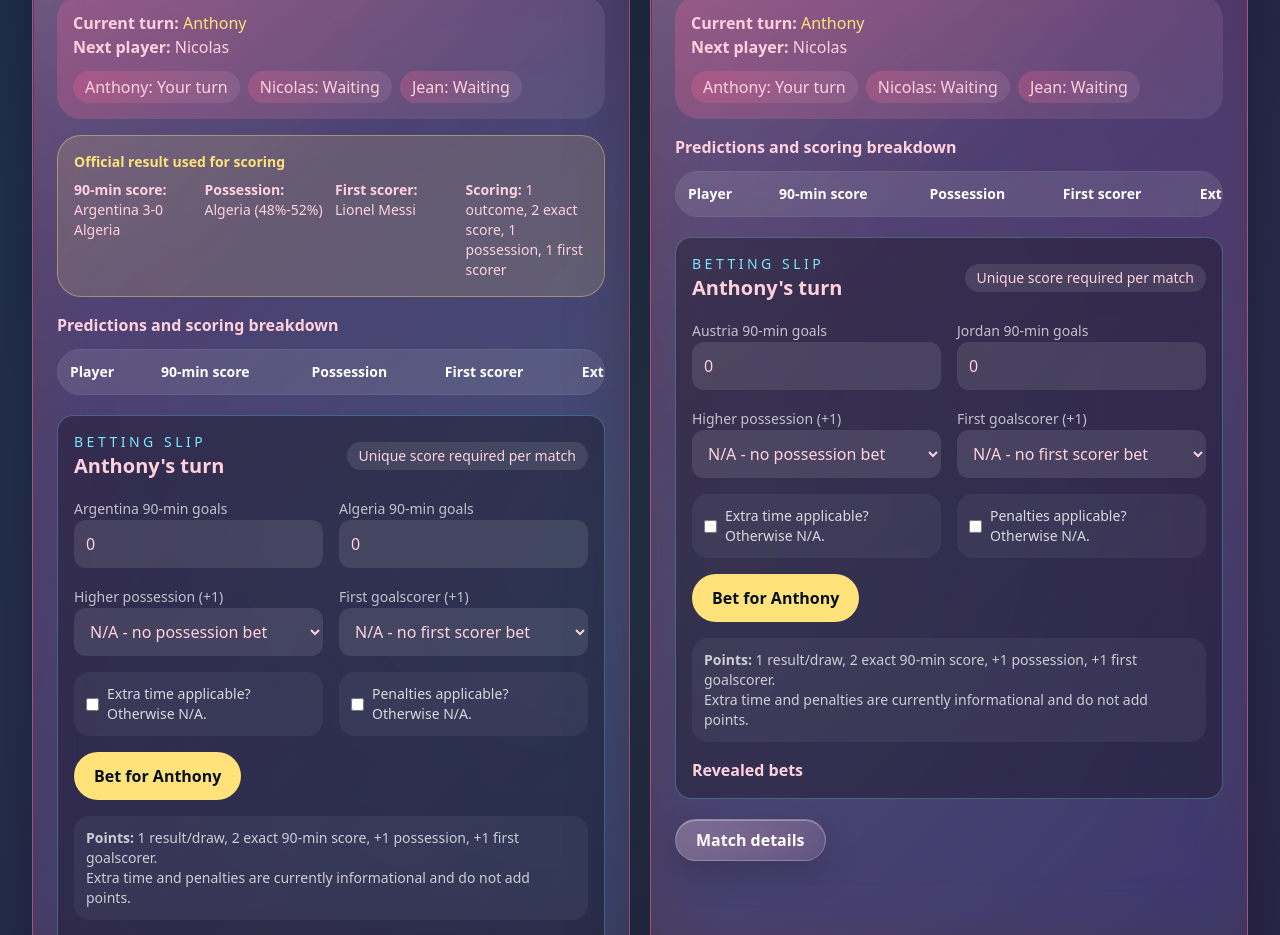
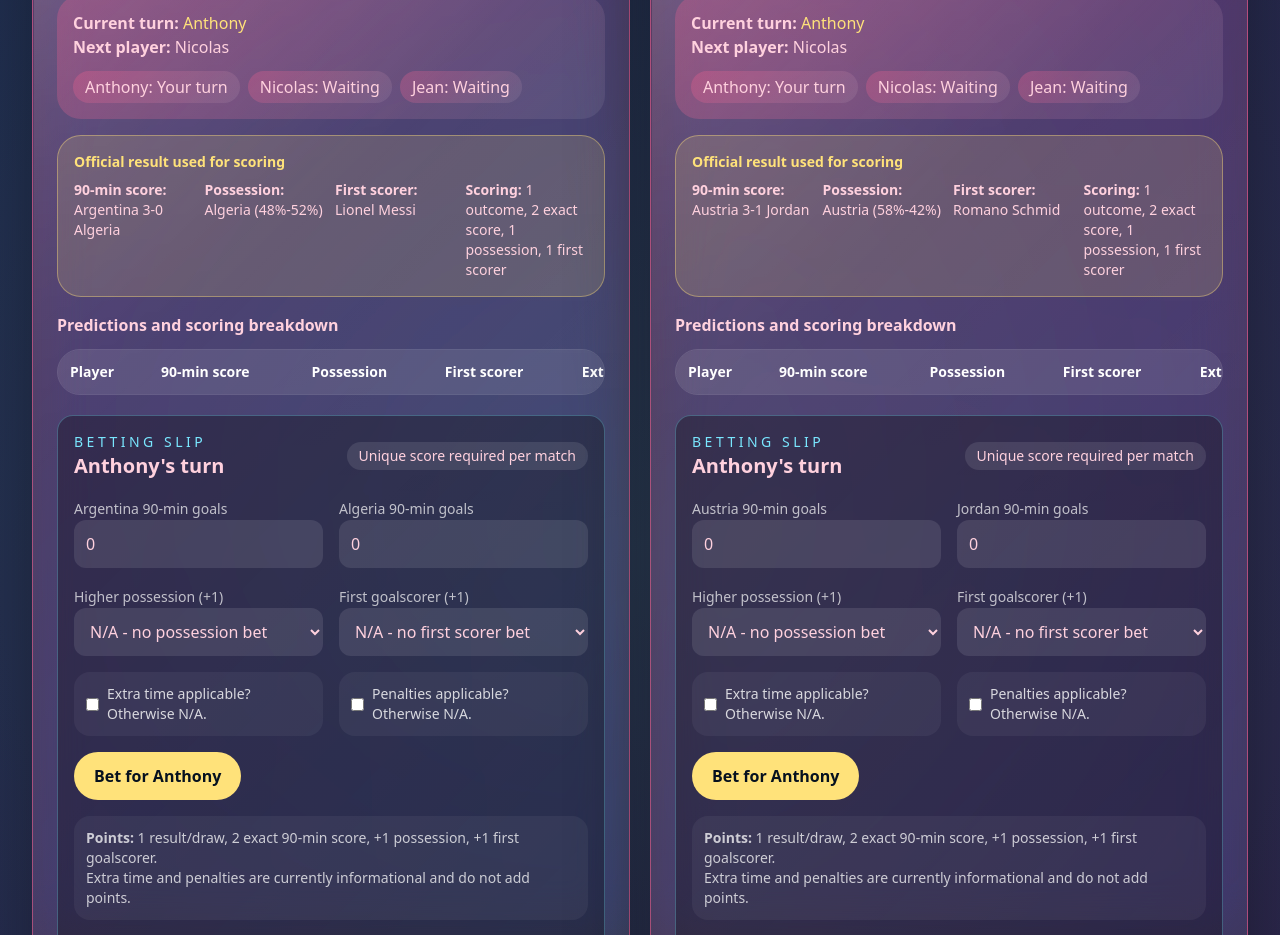
Before and after one commit to johndxb84-stack/WC2026, a Next.js app: page / in a window 1280 px wide. Shown: the part 4420-5355 px from the top of the page. Built offline with nearby package versions, Linux system fonts and the light colour scheme.

Commit message:
Display calculated points from visible bets

```diff
--- a/app/api/results/route.ts
+++ b/app/api/results/route.ts
@@ -131,6 +131,19 @@ const manualResultOverrides: StoredResult[] = [
     awayPenaltyScore: null,
     confirmedAt: '2026-06-17T02:30:00.000Z',
   },
+  {
+    fixtureId: 'match-20',
+    homeScore90: 3,
+    awayScore90: 1,
+    homePossession: 58,
+    awayPossession: 42,
+    firstGoalscorerId: 'Romano Schmid',
+    homeScoreExtraTime: null,
+    awayScoreExtraTime: null,
+    homePenaltyScore: null,
+    awayPenaltyScore: null,
+    confirmedAt: '2026-06-17T08:30:00.000Z',
+  },
 ];
 const resultSchema = z.object({
   fixtureId: z.string(),
--- a/components/Dashboard.tsx
+++ b/components/Dashboard.tsx
@@ -1,7 +1,7 @@
 'use client';
 
 import { useEffect, useState } from 'react';
-import { currentEligiblePlayer, shouldReveal, type PredictionRecord } from '@/lib/domain';
+import { currentEligiblePlayer, scorePrediction, shouldReveal, type PredictionRecord } from '@/lib/domain';
 import { dashboardModel } from '@/lib/mock-data';
 import { PredictionCard, type ExtendedPrediction } from './PredictionCard';
 
@@ -70,6 +70,41 @@ function possessionWinner(result: ResultRow | undefined, homeTeam: string, awayT
 function scoringReason(score?: ScoreRow) {
   if (!score) return 'Points pending until result is settled.';
   return `Outcome ${score.outcomePoints}/1, exact score ${score.exactScorePoints}/2, possession ${score.possessionPoints}/1, first scorer ${score.firstGoalscorerPoints}/1 = ${score.totalPoints} pts`;
+}
+
+function normalizedFirstGoalscorer(value?: string) {
+  if (value === 'NA' || value === undefined) return undefined;
+  if (value === 'NO_GOALSCORER') return null;
+  return value;
+}
+
+function calculateScoreRows(predictions: StoredPrediction[], results: ResultRow[]): ScoreRow[] {
+  return results.flatMap((result) => predictions.filter((prediction) => prediction.fixtureId === result.fixtureId).map((prediction) => ({
+    fixtureId: result.fixtureId,
+    userName: prediction.userName,
+    ...scorePrediction({
+      homeScore: Number(prediction.homeScore),
+      awayScore: Number(prediction.awayScore),
+      possession: prediction.possession === 'NA' ? undefined : prediction.possession,
+      firstGoalscorerId: normalizedFirstGoalscorer(prediction.firstGoalscorer),
+      homeScoreExtraTime: prediction.homeScoreExtraTime,
+      awayScoreExtraTime: prediction.awayScoreExtraTime,
+      homePenaltyScore: prediction.homePenaltyScore,
+      awayPenaltyScore: prediction.awayPenaltyScore,
+    }, { id: result.fixtureId, kickoff: new Date(), ...result }),
+  })));
+}
+
+function mergeScoreRows(apiScores: ScoreRow[], calculatedScores: ScoreRow[]) {
+  const merged = new Map<string, ScoreRow>();
+  for (const score of [...apiScores, ...calculatedScores]) merged.set(`${score.fixtureId}:${score.userName}`, score);
+  return [...merged.values()];
+}
+
+function leaderboardFromScores(scoreRows: ScoreRow[]) {
+  const totals = new Map<string, number>();
+  for (const score of scoreRows) totals.set(score.userName, (totals.get(score.userName) ?? 0) + score.totalPoints);
+  return totals;
 }
 
 export function Dashboard() {
@@ -278,10 +313,13 @@ export function Dashboard() {
     }
   }
 
+  const displayedScores = mergeScoreRows(scores, calculateScoreRows(predictions, results));
+  const calculatedLeaderboard = leaderboardFromScores(displayedScores);
+
   const rankedPlayers = model.players
     .map((player) => ({
       ...player,
-      totalPoints: leaderboard.find((row) => row.userName === player.name)?.totalPoints ?? player.totalPoints,
+      totalPoints: calculatedLeaderboard.get(player.name) ?? leaderboard.find((row) => row.userName === player.name)?.totalPoints ?? player.totalPoints,
     }))
     .sort((first, second) => second.totalPoints - first.totalPoints || first.name.localeCompare(second.name));
 
@@ -325,7 +363,7 @@ export function Dashboard() {
             const reveal = shouldReveal(model.order, fixturePredictions, { id: fixture.id, kickoff: fixture.kickoff });
             const predictionRecords = fixturePredictions;
             const result = results.find((candidate) => candidate.fixtureId === fixture.id);
-            const fixtureScores = scores.filter((score) => score.fixtureId === fixture.id);
+            const fixtureScores = displayedScores.filter((score) => score.fixtureId === fixture.id);
 
             const allSubmitted = model.order.every((name) => fixturePredictions.some((prediction) => prediction.userName === name));
 
```
